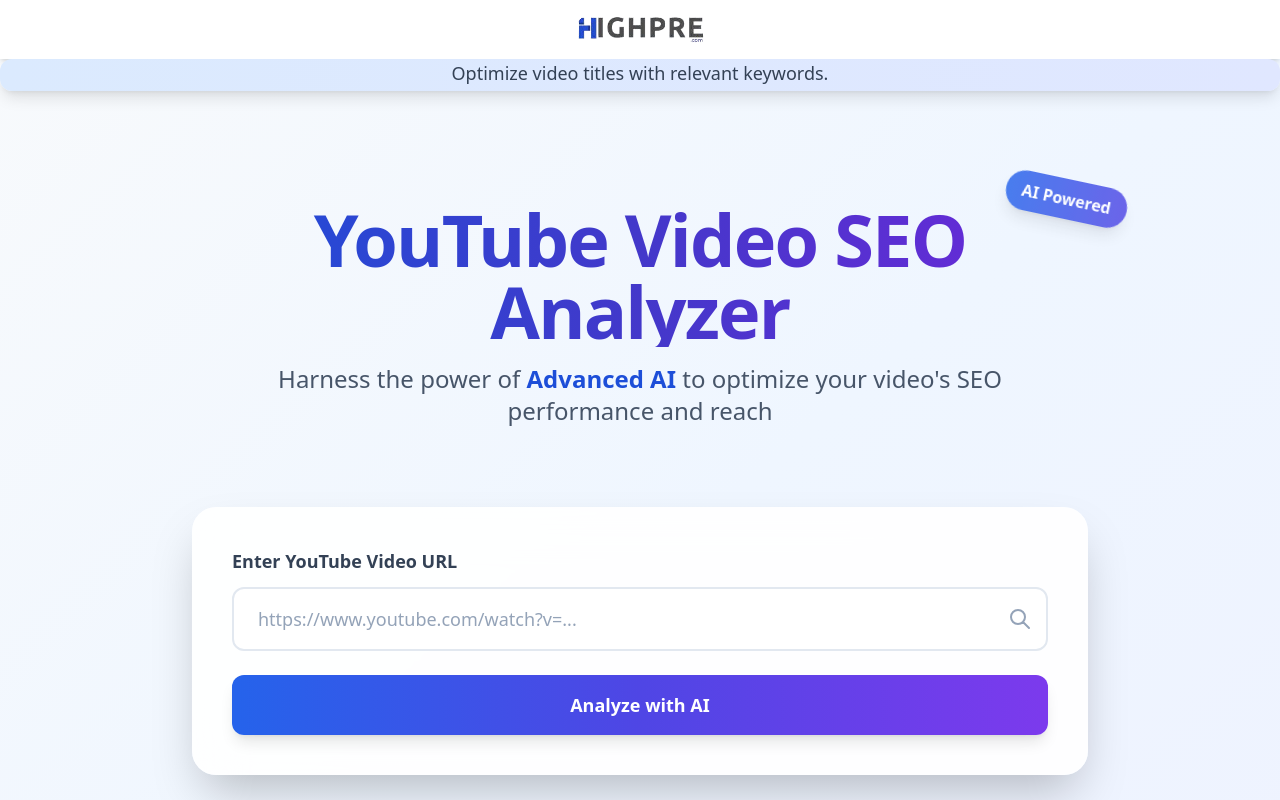
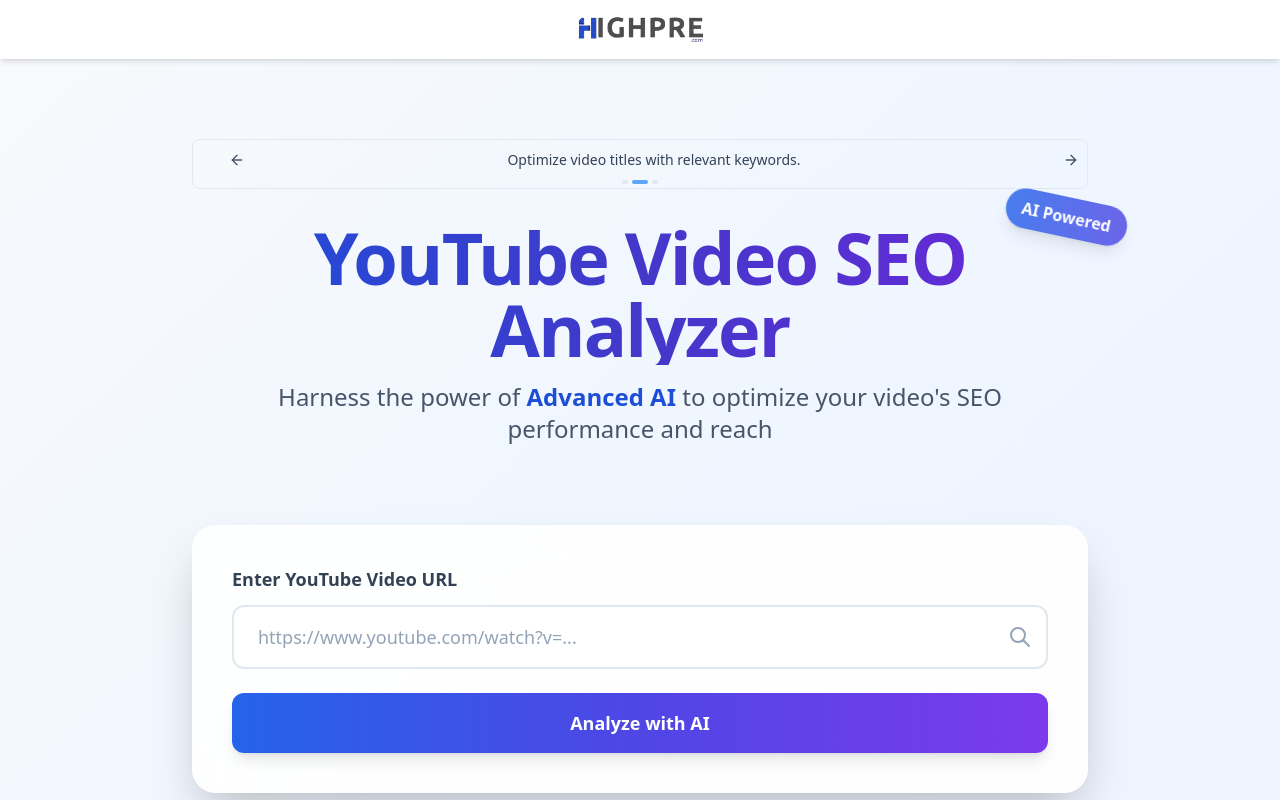
Before and after one commit to srshukla2001/data-scrape, a Next.js app: page / in a window 1280 px wide. Shown: the top 800 px of the page. Built offline with nearby package versions, Linux system fonts and the light colour scheme.

Commit message:
slider update

```diff
--- /dev/null
+++ b/components/SeoTipsSlider.js
@@ -0,0 +1,105 @@
+import { useState, useEffect } from 'react';
+import { Youtube, ArrowLeft, ArrowRight } from 'lucide-react';
+
+function SeoTipsSlider() {
+    const seoTips = [
+        "Use engaging thumbnails to attract clicks.",
+        "Optimize video titles with relevant keywords.",
+        "Add timestamps for better viewer navigation.",
+        "Include closed captions for accessibility.",
+        "Share your video on social media platforms.",
+        "Use descriptive and keyword-rich tags.",
+        "Create custom thumbnails with bold text and relevant imagery.",
+        "Ensure your video description is clear, detailed, and keyword-optimized.",
+        "Encourage viewers to like, comment, and subscribe to boost engagement.",
+        "Use end screens and cards to promote related content.",
+        "Post consistent content to keep your audience engaged and grow your channel.",
+        "Focus on watch time as it significantly impacts ranking.",
+        "Include your target keywords in the first 25 words of your description.",
+        "Use high-quality audio and video for better user experience and retention.",
+        "Add your video to relevant playlists to increase visibility.",
+        "Embed your YouTube videos on your website or blog for more views.",
+        "Collaborate with other creators in your niche to increase exposure.",
+        "Optimize your video file name with target keywords before uploading.",
+        "Use a compelling call-to-action (CTA) in your video and description.",
+        "Monitor your video analytics regularly to understand audience behavior and improve.",
+        "Respond to comments to increase engagement and build community."
+    ];
+
+    const [currentTipIndex, setCurrentTipIndex] = useState(0);
+    const [isPaused, setIsPaused] = useState(false);
+
+    useEffect(() => {
+        if (!isPaused) {
+            const interval = setInterval(() => {
+                setCurrentTipIndex((prevIndex) => (prevIndex + 1) % seoTips.length);
+            }, 5000);
+            return () => clearInterval(interval);
+        }
+    }, [isPaused, seoTips.length]);
+
+    const goToPrevious = () => {
+        setCurrentTipIndex((prevIndex) =>
+            prevIndex === 0 ? seoTips.length - 1 : prevIndex - 1
+        );
+    };
+
+    const goToNext = () => {
+        setCurrentTipIndex((prevIndex) =>
+            (prevIndex + 1) % seoTips.length
+        );
+    };
+
+    return (
+        <div
+            className="relative border border-slate-200 p-1 rounded-lg"
+            onMouseEnter={() => setIsPaused(true)}
+            onMouseLeave={() => setIsPaused(false)}
+        >
+
+            <div className="flex items-center justify-between space-x-2 pl-7">
+                <button
+                    onClick={goToPrevious}
+                    className="p-1 rounded-full hover:bg-slate-100 transition-colors"
+                    aria-label="Previous tip"
+                >
+                    <ArrowLeft className="w-4 h-4 text-slate-600" />
+                </button>
+
+                <div className="flex-1">
+                    <div className="relative h-8 flex items-center justify-center">
+                        <p
+                            className="text-sm text-slate-700 text-center font-medium px-2 transition-opacity duration-200"
+                            key={currentTipIndex}
+                        >
+                            {seoTips[currentTipIndex]}
+                        </p>
+                    </div>
+                </div>
+
+                <button
+                    onClick={goToNext}
+                    className="p-1 rounded-full hover:bg-slate-100 transition-colors"
+                    aria-label="Next tip"
+                >
+                    <ArrowRight className="w-4 h-4 text-slate-600" />
+                </button>
+            </div>
+
+            <div className="flex justify-center mt-1 space-x-1">
+                {[...Array(3)].map((_, i) => {
+                    const tipIndex = (currentTipIndex + i - 1 + seoTips.length) % seoTips.length;
+                    return (
+                        <div
+                            key={tipIndex}
+                            className={`h-1 rounded-full transition-all duration-200 ${i === 1 ? 'w-4 bg-blue-400' : 'w-1.5 bg-slate-200'
+                                }`}
+                        />
+                    );
+                })}
+            </div>
+        </div>
+    );
+}
+
+export default SeoTipsSlider;
--- a/package.json
+++ b/package.json
@@ -10,6 +10,7 @@
   },
   "dependencies": {
     "@vercel/analytics": "^1.4.1",
+    "lucide-react": "^0.473.0",
     "next": "14.0.4",
     "react": "^18.2.0",
     "react-dom": "^18.2.0",
--- a/pages/index.js
+++ b/pages/index.js
@@ -7,6 +7,7 @@
 import Features from '@/components/Features';
 import AiAnalysis from '@/components/AiAnalysis';
 import VideoDetails from '@/components/VideoDetails';
+import SeoTipsSlider from '@/components/SeoTipsSlider';
 export default function Home() {
   const [isLoading, setIsLoading] = useState(false)
   const [analysis, setAnalysis] = useState(null)
@@ -30,65 +31,6 @@
     "Stay tuned!"
   ];
 
-
-
-  function SeoTipsSlider() {
-    const seoTips = [
-      "Use engaging thumbnails to attract clicks.",
-      "Optimize video titles with relevant keywords.",
-      "Add timestamps for better viewer navigation.",
-      "Include closed captions for accessibility.",
-      "Share your video on social media platforms.",
-      "Use descriptive and keyword-rich tags.",
-      "Create custom thumbnails with bold text and relevant imagery.",
-      "Ensure your video description is clear, detailed, and keyword-optimized.",
-      "Encourage viewers to like, comment, and subscribe to boost engagement.",
-      "Use end screens and cards to promote related content.",
-      "Post consistent content to keep your audience engaged and grow your channel.",
-      "Focus on watch time as it significantly impacts ranking.",
-      "Include your target keywords in the first 25 words of your description.",
-      "Use high-quality audio and video for better user experience and retention.",
-      "Add your video to relevant playlists to increase visibility.",
-      "Embed your YouTube videos on your website or blog for more views.",
-      "Collaborate with other creators in your niche to increase exposure.",
-      "Optimize your video file name with target keywords before uploading.",
-      "Use a compelling call-to-action (CTA) in your video and description.",
-      "Monitor your video analytics regularly to understand audience behavior and improve.",
-      "Respond to comments to increase engagement and build community."
-    ];
-
-
-    const [currentTipIndex, setCurrentTipIndex] = useState(0);
-
-    useEffect(() => {
-      const interval = setInterval(() => {
-        setCurrentTipIndex((prevIndex) => (prevIndex + 1) % seoTips.length);
-      }, 5000); // Change tips every 5 seconds
-      return () => clearInterval(interval);
-    }, [seoTips.length]);
-
-    return (
-      <div className="relative overflow-hidden bg-gradient-to-r from-blue-100 to-indigo-100 py-4 rounded-xl shadow-lg">
-        <div
-          className="absolute inset-0 transition-transform duration-500 ease-in-out"
-          style={{ transform: `translateX(-${currentTipIndex * 100}%)` }}
-        >
-          <div className="flex">
-            {seoTips.map((tip, index) => (
-              <div
-                key={index}
-                className="flex-none w-full px-6 text-center"
-              >
-                <p className="text-lg font-medium text-slate-700">
-                  {tip}
-                </p>
-              </div>
-            ))}
-          </div>
-        </div>
-      </div>
-    );
-  }
   useEffect(() => {
     if (isLoading) {
       const tipInterval = setInterval(() => {
@@ -196,12 +138,12 @@
         {/* Background Pattern */}
         <Analytics />
         <div className="absolute inset-0 bg-grid-slate-100 [mask-image:linear-gradient(0deg,transparent,black)] pointer-events-none" />
-        <div className="mb-8">
-          <SeoTipsSlider />
-        </div>
         <div className="relative max-w-7xl mx-auto px-4 sm:px-6 lg:px-8 py-12 sm:py-16 lg:py-20">
           {/* Header Section */}
           <div className="text-center mb-12 sm:mb-16 lg:mb-20 max-w-4xl mx-auto">
+        <div className="mb-8">
+        <SeoTipsSlider/>
+        </div>
             <div className="relative inline-block mb-4">
               <h1 className="text-4xl sm:text-5xl lg:text-6xl xl:text-7xl font-black text-transparent bg-clip-text bg-gradient-to-r from-blue-700 via-indigo-700 to-violet-700 tracking-tight leading-none">
                 YouTube Video SEO Analyzer
```
Also changed, not shown: 1 other file (tests, documents, lock files or other folders).
